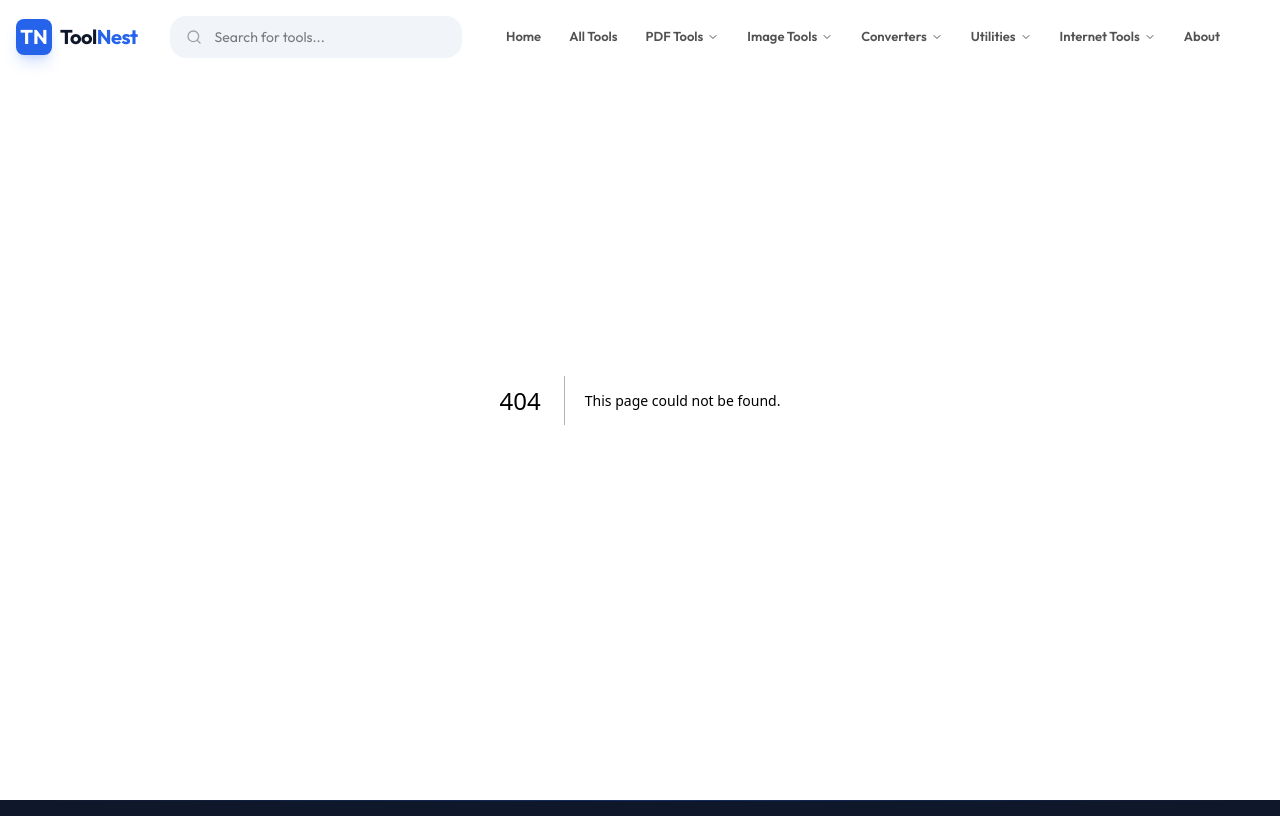
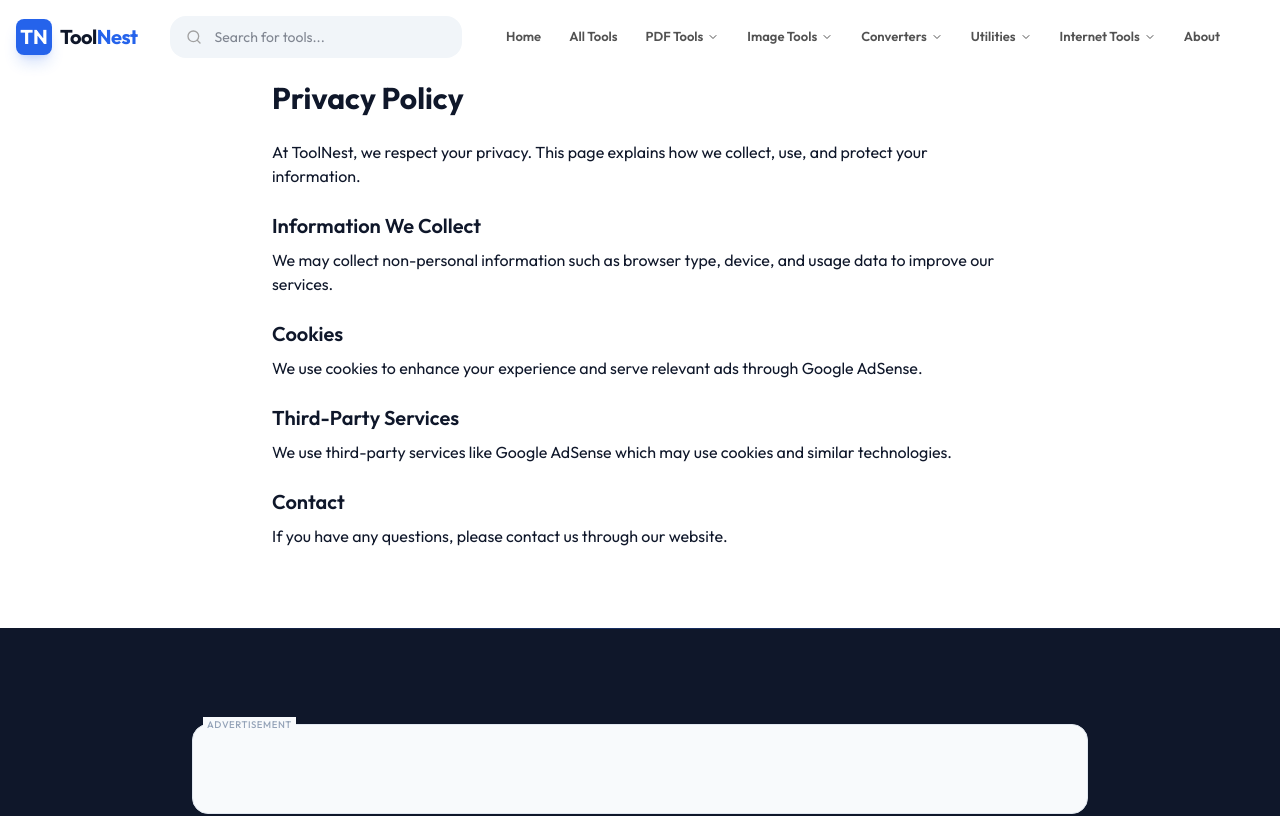
Before and after one commit to kalab1999/toolnest, a Next.js app: page /privacy-policy in a window 1280 px wide. Before the commit this address had no page. Shown: the top 816 px of the page. Built offline with nearby package versions, Linux system fonts and the light colour scheme.

Commit message:
privacy and policy added

```diff
--- /dev/null
+++ b/app/privacy-policy/page.tsx
@@ -0,0 +1,31 @@
+export default function PrivacyPolicy() {
+    return (
+        <div className="max-w-3xl mx-auto px-4 py-20">
+            <h1 className="text-3xl font-bold mb-6">Privacy Policy</h1>
+
+            <p className="mb-4">
+                At ToolNest, we respect your privacy. This page explains how we collect, use, and protect your information.
+            </p>
+
+            <h2 className="text-xl font-semibold mt-6 mb-2">Information We Collect</h2>
+            <p className="mb-4">
+                We may collect non-personal information such as browser type, device, and usage data to improve our services.
+            </p>
+
+            <h2 className="text-xl font-semibold mt-6 mb-2">Cookies</h2>
+            <p className="mb-4">
+                We use cookies to enhance your experience and serve relevant ads through Google AdSense.
+            </p>
+
+            <h2 className="text-xl font-semibold mt-6 mb-2">Third-Party Services</h2>
+            <p className="mb-4">
+                We use third-party services like Google AdSense which may use cookies and similar technologies.
+            </p>
+
+            <h2 className="text-xl font-semibold mt-6 mb-2">Contact</h2>
+            <p>
+                If you have any questions, please contact us through our website.
+            </p>
+        </div>
+    );
+}
```
